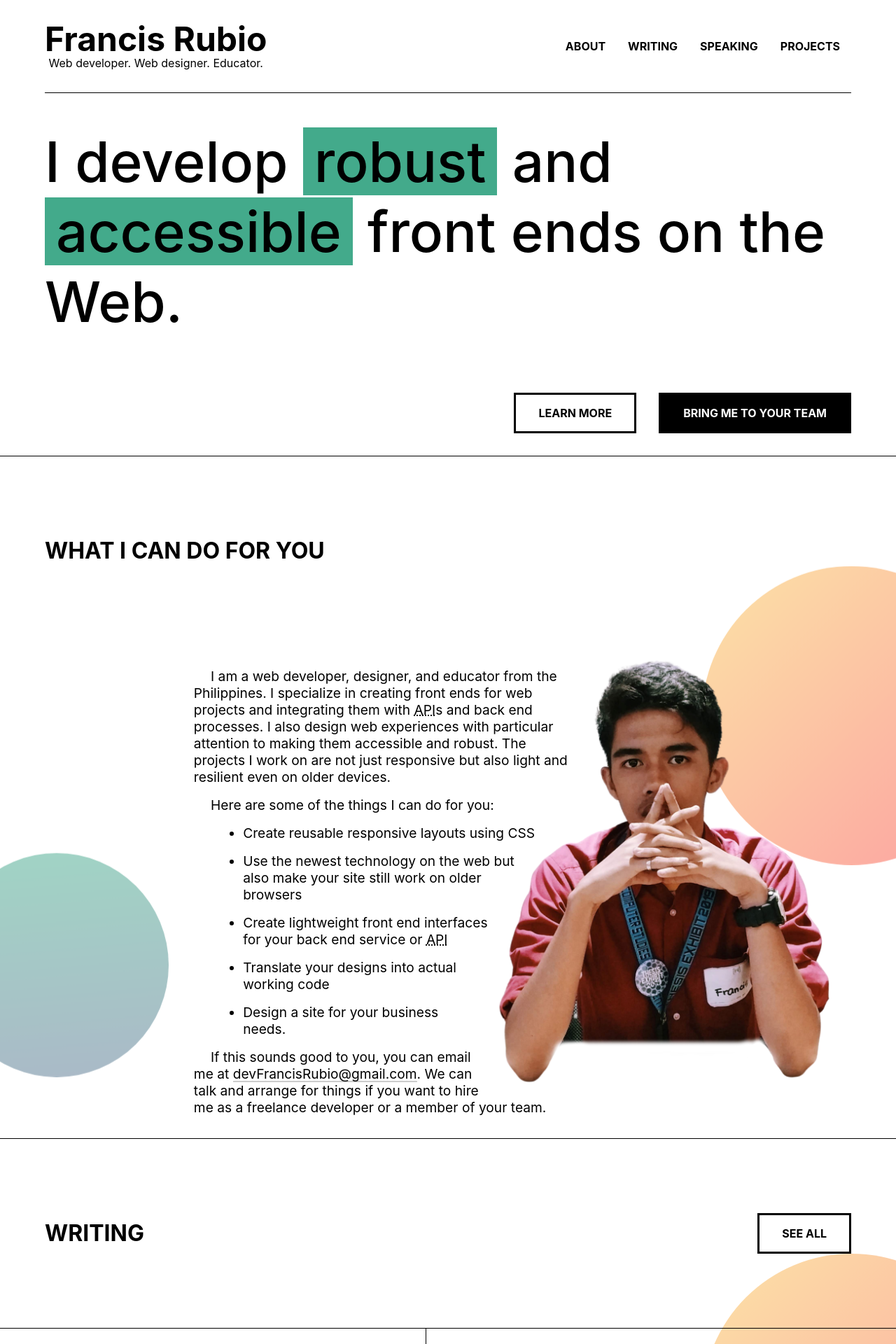
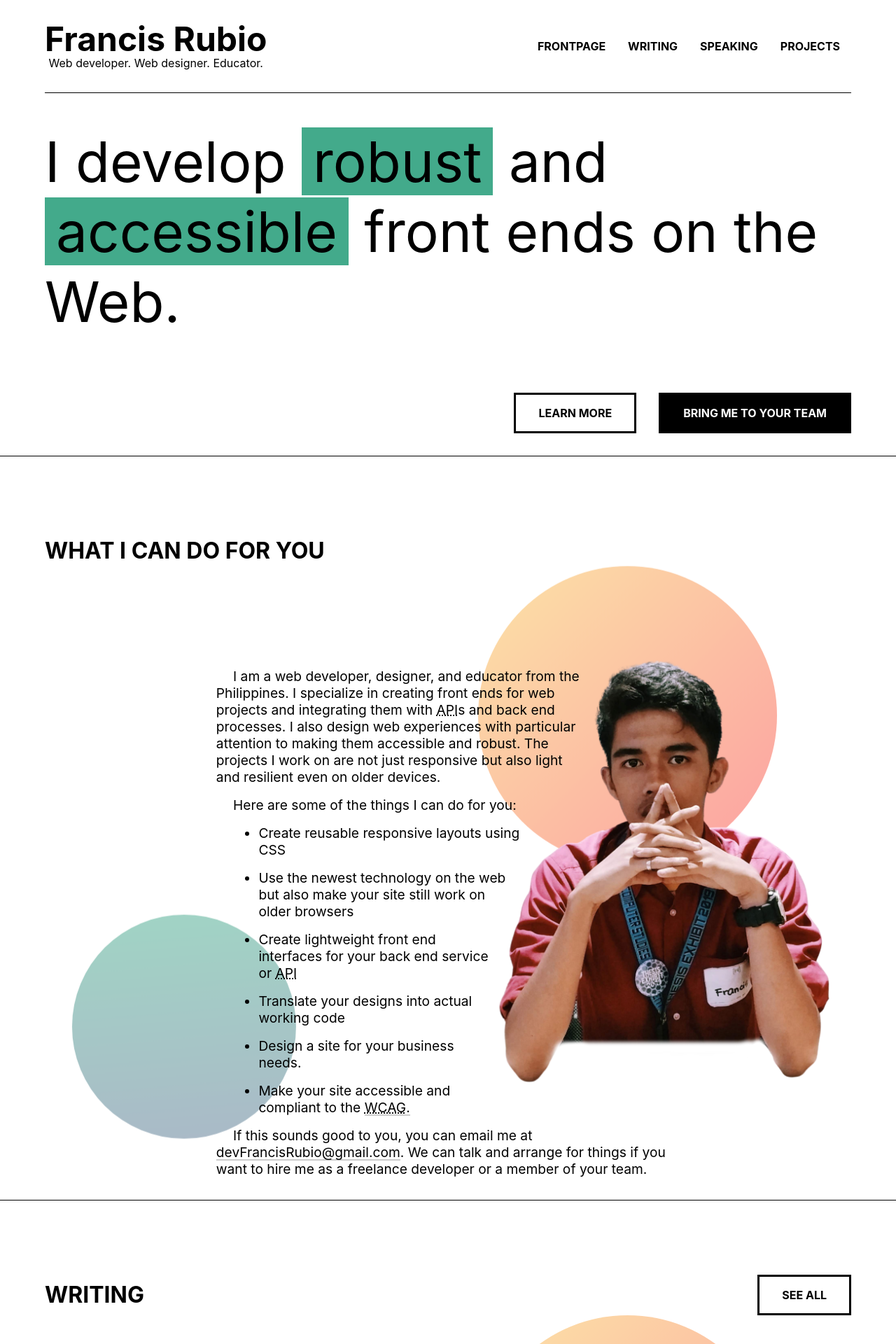
Before and after one commit to maniczirconium/maniczirconium.github.io, a Jekyll site: the page built from index.html, in a window 1280 px wide. Shown: the top 1920 px of the page at 70% size. Built offline with Jekyll 4.4.1, drawn with Linux system fonts in a browser that asks for light colours; the list of posts is cut into pages by our own code; some of the changed text lies outside the part shown.

Commit message:
:construction: Added blog directory

```diff
--- /dev/null
+++ b/_includes/footer.html
@@ -0,0 +1,3 @@
+<footer class="page-footer">
+  <p>&copy; {{ "now" | date: "%Y" }} Francis Rubio &middot; Powered by <a href="https://jekyllrb.com/" target="_blank" rel="noopener">Jekyll</a> and <a href="https://github.io/" target="_blank" rel="noopener">Github Pages</a>.</p>
+</footer>
--- a/_includes/nav.html
+++ b/_includes/nav.html
@@ -5,10 +5,10 @@
   </header>
   <nav class="main-nav">
     <ul>
-      <li><a href="#!">About</a></li>
-      <li><a href="#!">Writing</a></li>
-      <li><a href="#!">Speaking</a></li>
-      <li><a href="#!">Projects</a></li>
+      <li><a href="{{ site.url }}">Frontpage</a></li>
+      <li><a href="{{ site.url }}/writing/">Writing</a></li>
+      <li><a href="{{ site.url }}/speaking/">Speaking</a></li>
+      <li><a href="{{ site.url }}/projects/">Projects</a></li>
     </ul>
   </nav>
 </div>
--- a/_sass/_colors.scss
+++ b/_sass/_colors.scss
@@ -16,12 +16,3 @@
 
   --bg-color: #fff;
 }
-
-@media (prefers-color-scheme: dark) {
-  :root {
-    --fg-color: #fff;
-    --body-color: #ddd;
-
-    --bg-color: #212121;
-  }
-}
--- a/_sass/_layout.scss
+++ b/_sass/_layout.scss
@@ -8,7 +8,8 @@
 
     p {
       font-size: 5rem;
-      font-weight: 500;
+      font-size: clamp(3rem, 10vw, 5rem);
+      font-weight: normal;
       line-height: 1.25;
       text-indent: 0;
       margin: 3rem auto;
@@ -42,6 +43,7 @@
       ul, p {
         font-family: var(--sans);
         margin: auto;
+        padding: 0 2rem;
       }
 
       * + * {
@@ -49,17 +51,19 @@
       }
 
       p {
-        width: 60ch;
+        max-width: 60ch;
       }
 
       ul {
-        width: 55ch;
+        max-width: 50ch;
       }
     }
 
     &.page__section--footer {
       min-height: auto;
+      max-height: 75vh;
       padding-bottom: 8rem;
+      overflow: hidden;
     }
 
     & > header {
@@ -68,11 +72,17 @@
       align-items: center;
       width: 90%;
       margin: 0 auto;
+      display: grid;
+      grid-template-columns: repeat(auto-fit, minmax(400px, 1fr));
 
       h2 {
         flex: 1;
         text-transform: uppercase;
         font-size: 2rem;
+      }
+
+      .btn {
+        justify-self: end;
       }
     }
 
@@ -84,6 +94,63 @@
 
       .card:first-child {
         border-right: 1px solid black;
+      }
+    }
+  }
+
+  &.page--blog {
+    .page__section:first-child {
+      border: none;
+    }
+
+    .posts-grid {
+      display: grid;
+      margin: 0 5vw;
+      border-bottom: 1px solid black;
+      grid-template-columns: repeat(3, 1fr);
+
+      @media screen and (max-width: 850px) {
+        & {
+          grid-template-columns: 1fr;
+        }
+
+        .card {
+          grid-column: span 1 !important;
+
+          &:nth-child(odd) {
+            border-right: 1px solid black;
+          }
+        }
+      }
+
+      .card {
+        grid-template-rows: auto 1fr auto;
+        padding: 2rem;
+        grid-column: span 2;
+        border-top: 1px solid black;
+
+        header {
+          padding: 0;
+        }
+
+        p {
+          text-indent: 0;
+        }
+
+        &:only-child {
+          border-right: 1px solid black;
+        }
+
+        &:nth-child(2n),
+        &:nth-child(3n) {
+          grid-column: span 1;
+        }
+
+        &:nth-child(2n) { border-left: 1px solid black; }
+
+        &:nth-child(4n) {
+          grid-column: span 2;
+        }
       }
     }
   }
@@ -106,10 +173,14 @@
 }
 
 .card-flex {
-  display: flex;
+  display: grid;
+  grid-template-columns: repeat(auto-fit, minmax(400px, 1fr));
 
-  .card {
-    flex: 1;
+  @media screen and (max-width: 800px) {
+    .card:first-child {
+      border-right: 0 !important;
+      border-bottom: 1px solid black;
+    }
   }
 }
 
@@ -132,6 +203,7 @@
   }
 
   &.card--cta {
+    padding-top: 2rem;
     grid-template-rows: 1fr auto auto auto;
 
     & > * {
@@ -227,11 +299,15 @@
       text-indent: 0;
     }
   }
+
+  .card__pubdate {
+    font-family: var(--monospace);
+    text-transform: uppercase;
+  }
 }
 
 .page__section {
   position: relative;
-  overflow: hidden;
 
 
   &::before, &::after {
@@ -247,7 +323,7 @@
 
     background-image: linear-gradient(-45deg, var(--f-red), var(--f-yellow));
     top: calc(var(--circle-size) / 4);
-    right: calc(var(--circle-size) / 4 * -1);
+    right: calc(var(--circle-size) / 4);
 
     animation: beforeAnim 10s infinite;
   }
@@ -259,7 +335,7 @@
     top: unset;
     bottom: calc(var(--circle-size) / 7);
     right: unset;
-    left: calc((var(--circle-size) / 7) * -1);
+    left: calc((var(--circle-size) / 7));
   }
 
   &:nth-child(2n) {
@@ -299,6 +375,10 @@
   }
 }
 
+.banner-actions,
+.page .page__section > header {
+  flex-wrap: wrap;
+}
 
 @keyframes beforeAnim{
   0% {
@@ -320,3 +400,17 @@
     transform:  translate(0px,0px)  ;
   }
 }
+
+.page-footer {
+  background-color: #000;
+  color: #fff;
+  padding: 1rem;
+
+  p {
+    margin: 0;
+  }
+
+  a {
+    background-image: linear-gradient(#fff3, #fff3);
+  }
+}
--- a/index.html
+++ b/index.html
@@ -9,7 +9,7 @@
     <p>I develop <span class="highlighted" style="--highlightIndex: 3">robust</span> and <span class="highlighted" style="--highlightIndex: 4">accessible</span> front ends on the Web.</p>
     <div class="banner-actions">
       <a href="#!" class="btn">Learn more</a>
-      <a href="#!" class="btn btn--cta">Bring me to your team</a>
+      <a href="/hire-me/" class="btn btn--cta">Bring me to your team</a>
     </div>
   </header>
 
@@ -58,6 +58,7 @@
         <li>Create lightweight front end interfaces for your back end service or <abbr title="Application Programming Interface">API</abbr></li>
         <li>Translate your designs into actual working code</li>
         <li>Design a site for your business needs.</li>
+        <li>Make your site accessible and compliant to the <a href="https://www.w3.org/WAI/standards-guidelines/wcag/" target="_blank" rel="noopener noreferrer nofollow"><abbr title="W3C Content Accessibility Guidelines">WCAG</abbr>.</a></li>
       </ul>
 
       <p>If this sounds good to you, you can email me at <a href="mailto:devFrancisRubio@gmail.com">devFrancisRubio@gmail.com</a>. We can talk and arrange for things if you want to hire me as a freelance developer or a member of your team.</p>
@@ -68,7 +69,7 @@
   <section class="page__section" style="--circle-size: {{ randomNumber }}vw">
     <header>
       <h2>Writing</h2>
-      <a href="#!" class="btn">See all</a>
+      <a href="/writing/" class="btn">See all</a>
     </header>
     <div class="card-flex">
 
@@ -95,13 +96,13 @@
   <section class="page__section" style="--circle-size: {{ randomNumber }}vw">
     <header>
       <h2>Speaking</h2>
-      <a href="#!" class="btn">See all</a>
+      <a href="/speaking/" class="btn">See all</a>
     </header>
     <div class="card-flex">
 
       <article class="card">
         <header>
-          <h3 class="card__title"><a href="#!">Looking at a future with JavaScript</a></h3>
+          <h3 class="card__title"><a href="/speaking/js-essentials/">Looking at a future with JavaScript</a></h3>
           <h4 class="card__category">Web development</h4>
         </header>
         <div class="card__body">
@@ -115,7 +116,7 @@
       <article class="card card--cta">
         <h3>Need a guest speaker?</h3>
         <p>I have a few topics I can talk about. For inquiries, please send me an <a href="mailto:devFrancisRubio@gmail.com">e-mail</a> or slide into my DMs.</p>
-        <a href="#!" class="btn">Learn more</a>
+        <a href="/speaking/" class="btn">Learn more</a>
       </article>
     </div>
   </section>
@@ -123,7 +124,7 @@
   <section class="page__section">
     <header>
       <h2>Projects</h2>
-      <a href="#!" class="btn">See all</a>
+      <a href="/projects/" class="btn">See all</a>
     </header>
     <div class="card-flex">
 
@@ -169,9 +170,10 @@
         <a href="www.linkedin.com/in/francis-rubio" target="_blank" rel="noopener">Francis Rubio</a>
       </li>
     </ul>
+    <p>You can also visit my <a href="/about/">About</a> page for more information.</p>
   </section>
 </main>
-
+{% include footer.html %}
 <script>
   const highlights = document.querySelectorAll('.highlighted')
   highlights.forEach(word => word.classList.add('with-color'))
```
Also changed, not shown: _layouts/post.html (added, +22 -0 lines), _posts/2020-10-23-on-being-a-teacher-in-the-philippines.md (added, +12 -0 lines), blog.html (added, +36 -0 lines).
